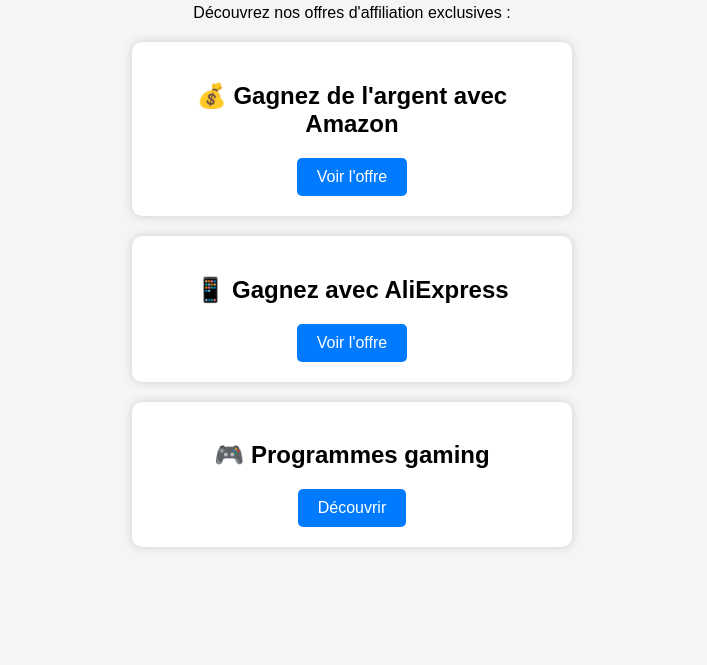
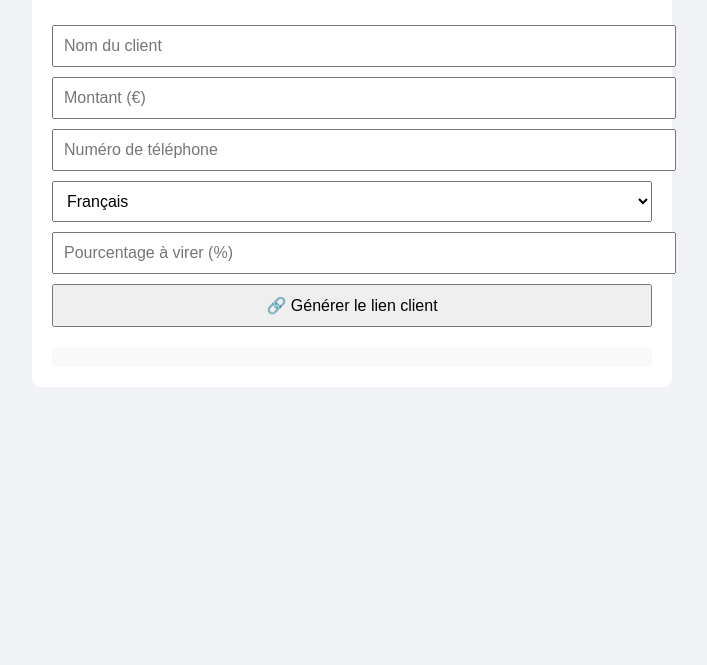
Before and after one commit to rodrigue6552/promomalin, a plain HTML site: page index.html in a window 1280 px wide. Shown: the part 135-800 px from the top of the page, without its empty margins (288-995 px from the left). Drawn offline with Linux system fonts and the light colour scheme.

Commit message:
Add files via upload

```diff
--- a/index.html
+++ b/index.html
@@ -1,35 +1,49 @@
 
 <!DOCTYPE html>
-<html lang="fr">
+<html lang="="fr">
 <head>
-  <meta charset="UTF-8" />
-  <meta name="viewport" content="width=device-width, initial-scale=1.0"/>
-  <title>Promomalin - Offres Exclusives</title>
+  <meta charset="UTF-8">
+  <title>Tableau de Bord Virement</title>
   <style>
-    body { font-family: Arial, sans-serif; text-align: center; padding: 50px; background: #f5f5f5; }
-    h1 { color: #333; }
-    .offer { margin: 20px auto; padding: 20px; background: #fff; max-width: 400px; border-radius: 10px; box-shadow: 0 0 10px #ccc; }
-    .offer a { display: inline-block; padding: 10px 20px; background: #007BFF; color: #fff; text-decoration: none; border-radius: 5px; }
-    .offer a:hover { background: #0056b3; }
+    body { font-family: Arial, sans-serif; background-color: #f0f2f5; padding: 20px; }
+    .container { max-width: 600px; margin: auto; background: white; padding: 20px; border-radius: 8px; }
+    input, select, button { width: 100%; margin-top: 10px; padding: 10px; font-size: 1rem; }
+    .output { margin-top: 20px; background: #f9f9f9; padding: 10px; border-radius: 5px; }
   </style>
 </head>
 <body>
-  <h1>Bienvenue sur Promomalin 🎉</h1>
-  <p>Découvrez nos offres d'affiliation exclusives :</p>
+  <div class="container">
+    <h2>💼 Tableau de Bord</h2>
+    <p><strong>Solde disponible :</strong> <span id="solde">5 000 000 €</span></p>
+    <form id="virementForm">
+      <input type="text" id="nom" placeholder="Nom du client" required>
+      <input type="number" id="montant" placeholder="Montant (€)" required>
+      <input type="tel" id="numero" placeholder="Numéro de téléphone" required>
+      <select id="langue">
+        <option value="fr">Français</option>
+        <option value="en">Anglais</option>
+      </select>
+      <input type="number" id="pourcentage" placeholder="Pourcentage à virer (%)" required min="1" max="100">
+      <button type="submit">🔗 Générer le lien client</button>
+    </form>
+    <div class="output" id="lienClient"></div>
+  </div>
+  <script>
+    document.getElementById('virementForm').addEventListener('submit', function(e) {
+      e.preventDefault();
+      const nom = document.getElementById('nom').value;
+      const montant = parseFloat(document.getElementById('montant').value);
+      const numero = document.getElementById('numero').value;
+      const langue = document.getElementById('langue').value;
+      const pourcentage = parseInt(document.getElementById('pourcentage').value);
 
-  <div class="offer">
-    <h2>💰 Gagnez de l'argent avec Amazon</h2>
-    <a href="https://amzn.to/tonlienaffiliation" target="_blank">Voir l'offre</a>
-  </div>
+      const montantEnvoye = (montant * pourcentage / 100).toFixed(2);
+      const reste = (montant - montantEnvoye).toFixed(2);
 
-  <div class="offer">
-    <h2>📱 Gagnez avec AliExpress</h2>
-    <a href="https://s.click.aliexpress.com/tonlien" target="_blank">Voir l'offre</a>
-  </div>
+      const url = `client.html?nom=${encodeURIComponent(nom)}&montant=${montant}&envoye=${montantEnvoye}&reste=${reste}&langue=${langue}&tel=${numero}`;
 
-  <div class="offer">
-    <h2>🎮 Programmes gaming</h2>
-    <a href="https://tonlienici.com" target="_blank">Découvrir</a>
-  </div>
+      document.getElementById('lienClient').innerHTML = `<strong>Lien client :</strong><br><a href="${url}" target="_blank">${url}</a>`;
+    });
+  </script>
 </body>
 </html>
```
